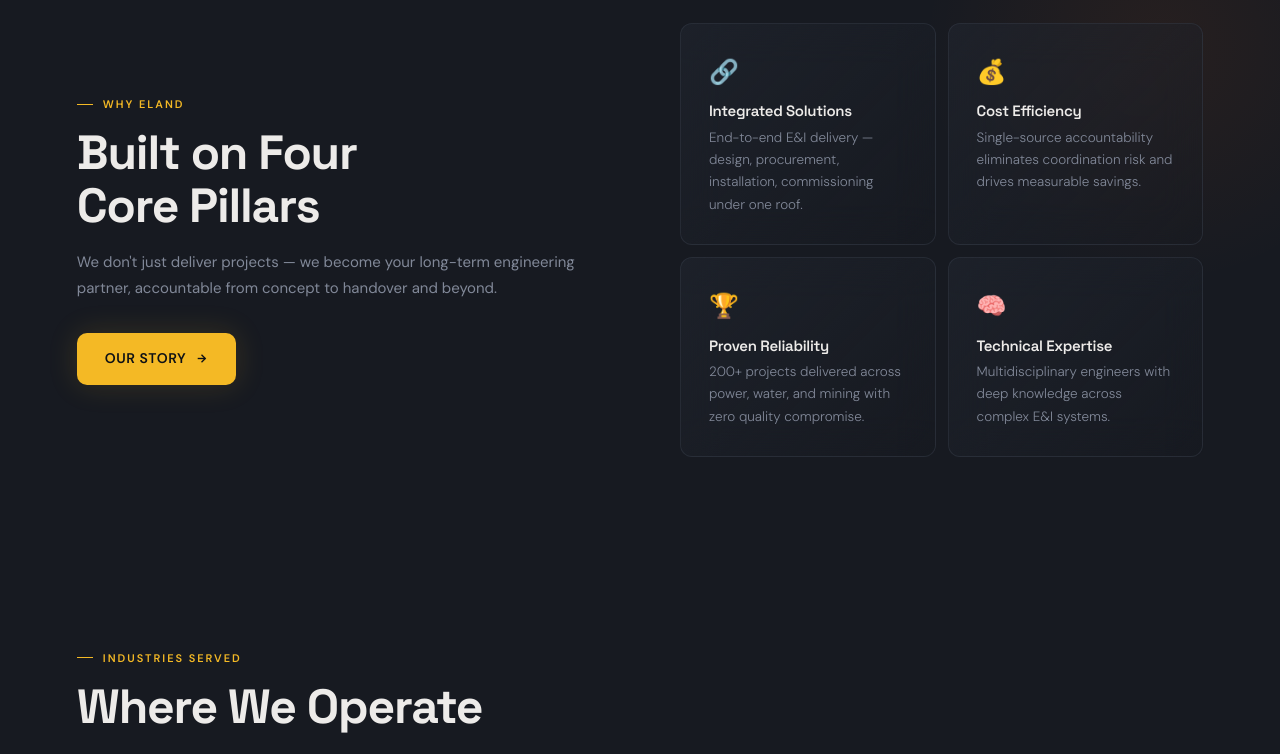
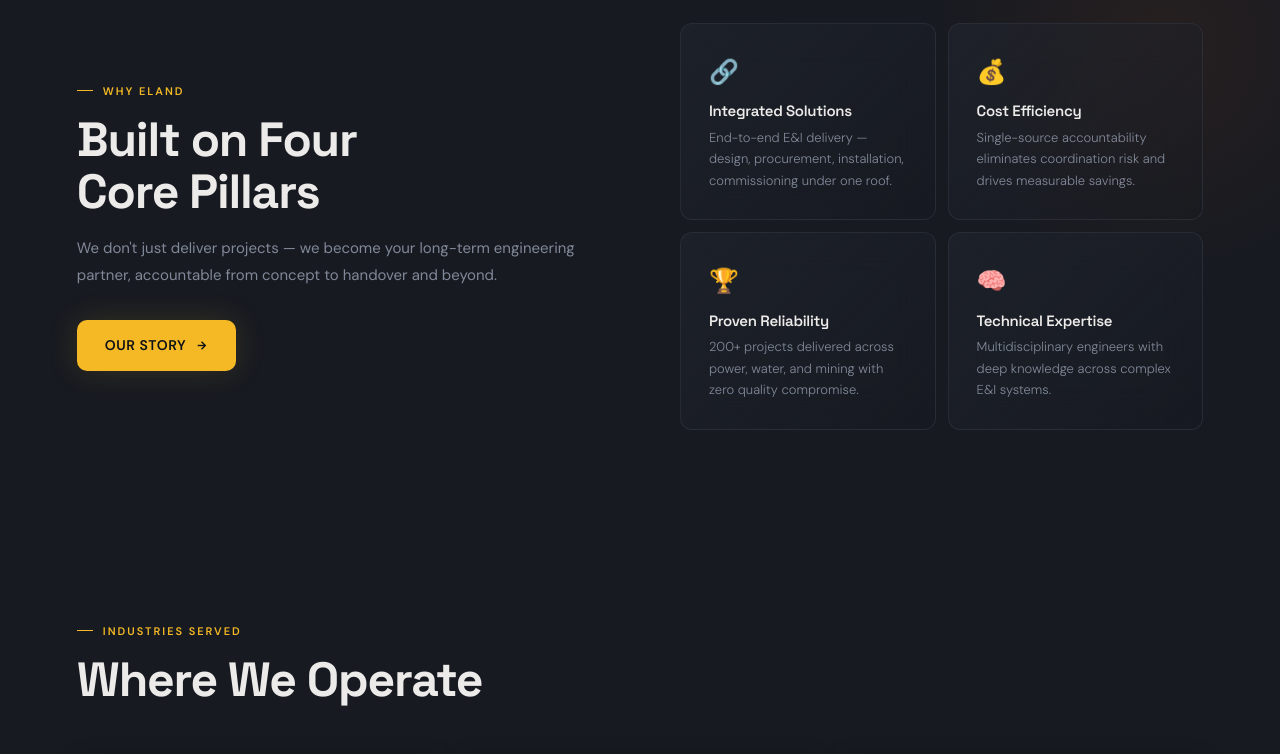
Before and after one commit to MisheckGalx/Eland-expert-engineers, a website: page index.html in a window 1280 px wide. Shown: the part 2780-3534 px from the top of the page. Drawn offline with nearby package versions, Linux system fonts and the light colour scheme; no server answers.

Commit message:
Fix: replace missing redesign.css with redesign-gold.css

```diff
--- a/index.html
+++ b/index.html
@@ -42,7 +42,7 @@
   <link rel="stylesheet" href="css/responsive.css" />
   <link rel="stylesheet" href="css/extras.css" />
   <link rel="stylesheet" href="css/testimonials-gallery.css" />
-  <link rel="stylesheet" href="css/redesign.css" />
+  <link rel="stylesheet" href="css/redesign-gold.css" />
   <link rel="stylesheet" href="css/redesign-gold.css" />
 </head>
 <body>
```
